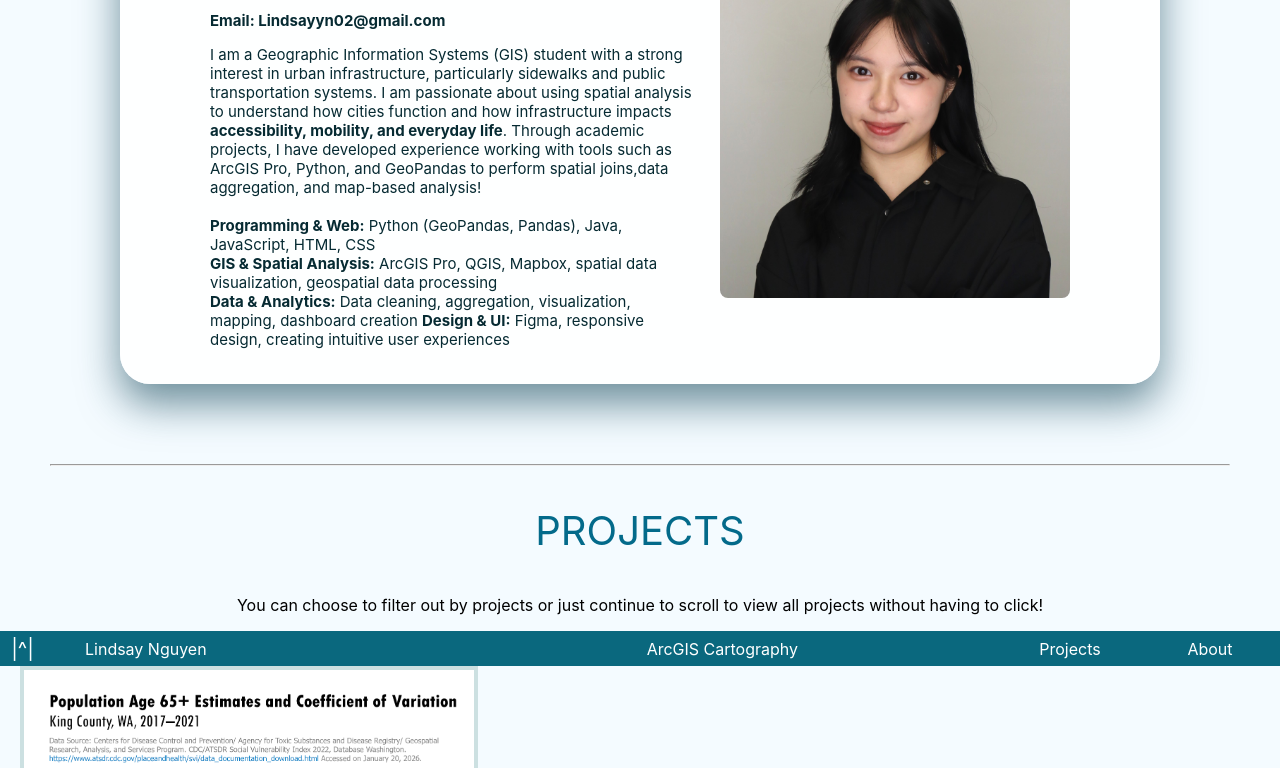
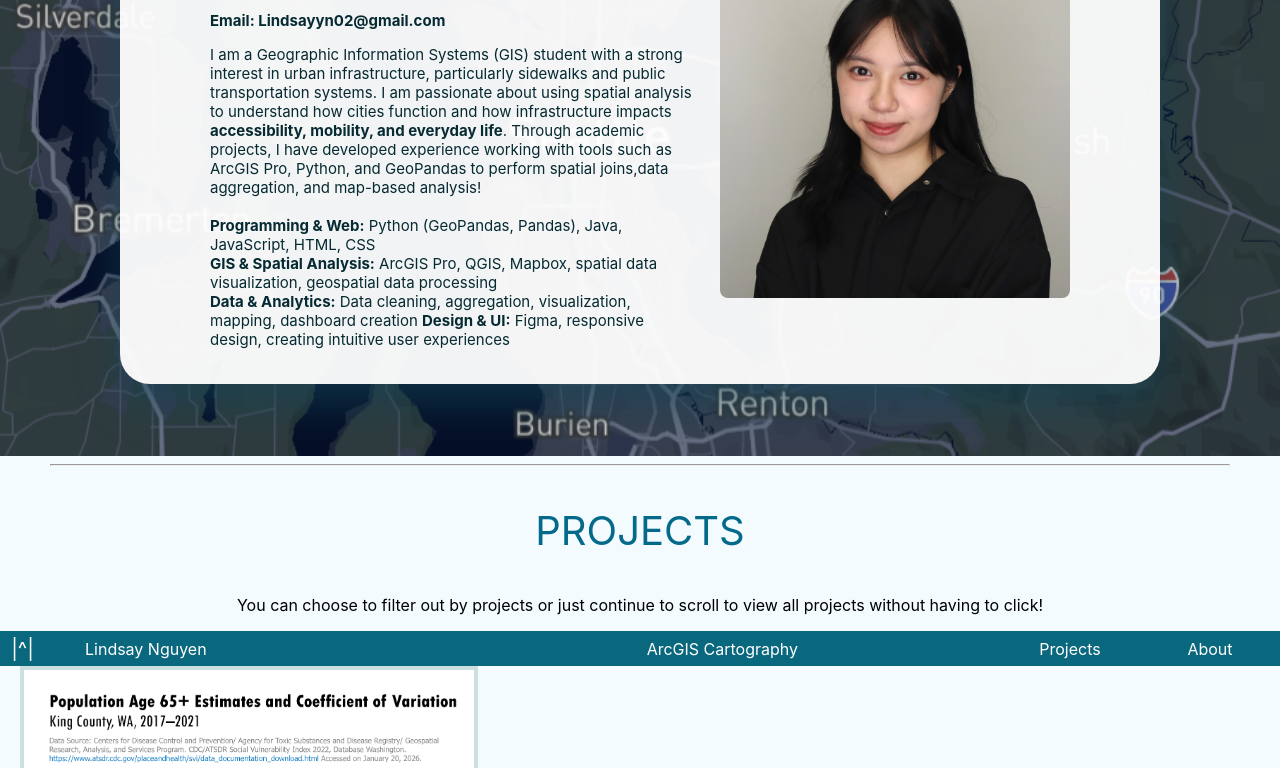
Before and after one commit to nugaiyen/portfolio-, a plain HTML site: page home.html in a window 1280 px wide. Shown: the part 219-987 px from the top of the page. Drawn offline with Linux system fonts and the light colour scheme.

Commit message:
Fix background image path for Seattle section

```diff
--- a/css/style.css
+++ b/css/style.css
@@ -80,7 +80,7 @@ h1 {
 
 .seattle {
   height: 80vh;
-  background-image: url("imgs/seattle.png");
+  background-image: url("/imgs/seattle.png");
   background-size: cover;      /* fills entire section */
   background-position: center; /* keeps it centered */
   background-repeat: no-repeat;
```
